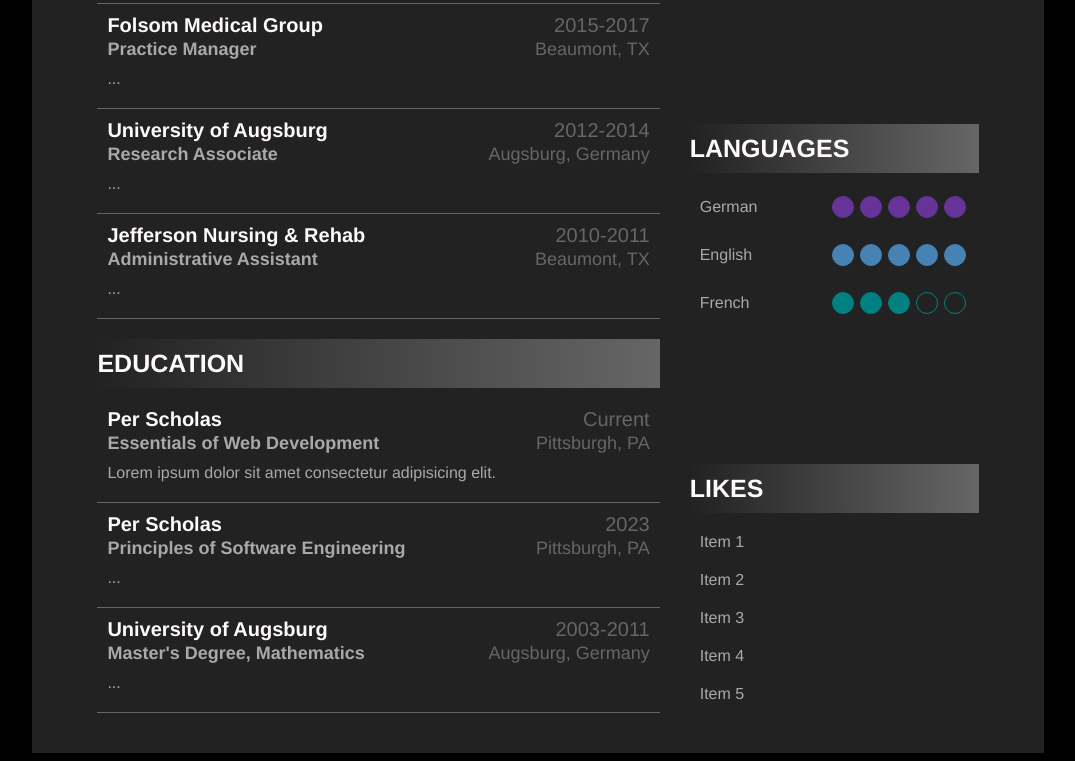
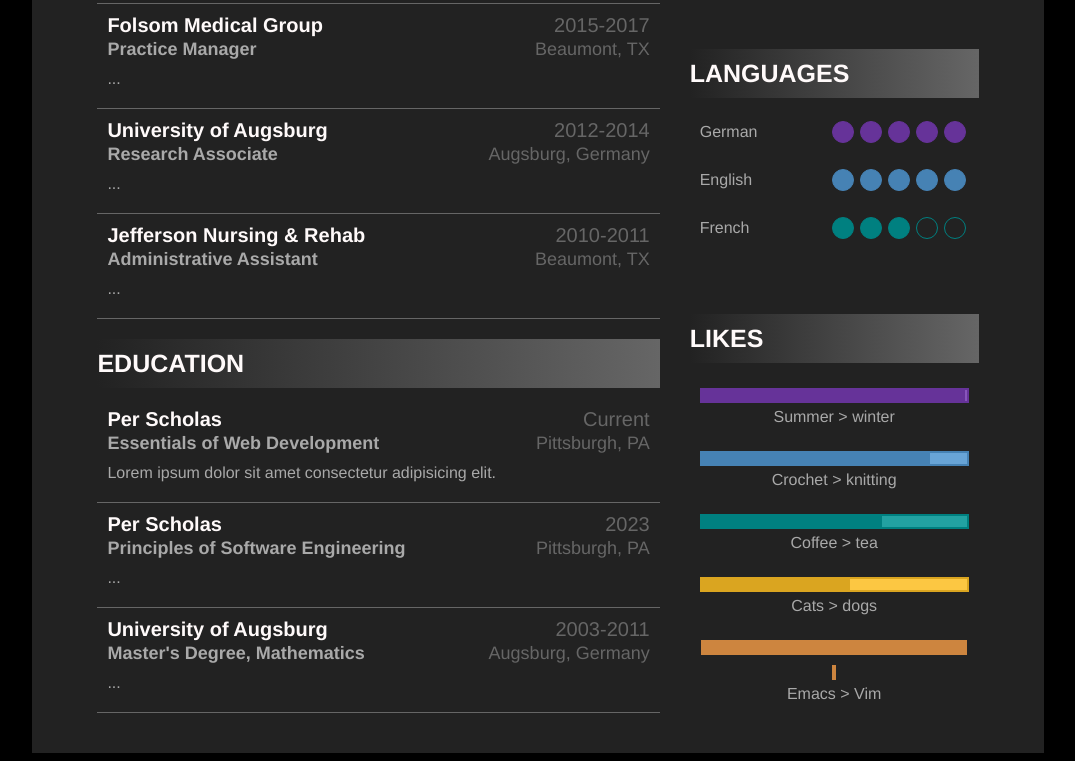
Before and after one commit to LunaPecura/ResumeNew, a plain HTML site: page index.html in a window 1280 px wide. Shown: the part 760-1521 px from the top of the page, without its empty margins (102-1177 px from the left). Drawn offline with Linux system fonts and the light colour scheme.

Commit message:
Fill in Likes Section

```diff
--- a/index.html
+++ b/index.html
@@ -194,11 +194,42 @@
 
         <div class="subsection" id="subsection-likes">
             <div class="subheader">LIKES</div>
-            <div class="content-item">Item 1</div>
-            <div class="content-item">Item 2</div>
-            <div class="content-item">Item 3</div>
-            <div class="content-item">Item 4</div>
-            <div class="content-item">Item 5</div>
+
+            <div class="like-item">
+                <div class="percentbar purple-filling" id="bar-1A"></div>
+                <div class="percentbar purple-pale-filling" id="bar-1B"></div>
+                <div class="force-wrap"></div>
+                <span>Summer > winter</span>
+            </div>
+
+            <div class="like-item">
+                <div class="percentbar blue-filling" id="bar-2A"></div>
+                <div class="percentbar blue-pale-filling" id="bar-2B"></div>
+                <div class="force-wrap"></div>
+                <span>Crochet > knitting</span>
+            </div>
+
+            <div class="like-item">
+                <div class="percentbar teal-filling" id="bar-3A"></div>
+                <div class="percentbar teal-pale-filling" id="bar-3B"></div>
+                <div class="force-wrap"></div>
+                <span>Coffee > tea</span>
+            </div>
+
+            <div class="like-item">
+                <div class="percentbar yellow-filling" id="bar-4A"></div>
+                <div class="percentbar yellow-pale-filling" id="bar-4B"></div>
+                <div class="force-wrap"></div>
+                <span>Cats > dogs</span>
+            </div>
+
+            <div class="like-item">
+                <div class="percentbar orange-filling" id="bar-5A"></div>
+                <div class="percentbar orange-pale-filling" id="bar-5B"></div>
+                <div class="force-wrap"></div>
+                <span>Emacs > Vim</span>
+            </div>
+
         </div>
     </div>
     <!-- END OF MAIN CONTAINER -->
--- a/styles.css
+++ b/styles.css
@@ -178,6 +178,14 @@ body {
     padding: 10px;
 }
 
+.like-item {
+    display: flex;
+    flex-flow: row wrap;
+    justify-content: center;
+    border: solid 0px var(--txtcolor-muted);
+    padding: 10px;
+}
+
 /* --------------------------------------------------------------------------- */
 
 .circle-empty {
@@ -206,9 +214,37 @@ body {
     margin-right: 15px;
 }
 
+.percentbar {
+    box-sizing: border-box;
+    height: 15px;
+    margin: 5px auto;
+    border: 2px solid black;
+}
+
+#bar-3A { width: 67%; }
+#bar-3B { width: 33%; }
+#bar-1A { width: 98%; }
+#bar-1B { width: 2%;}
+#bar-2A { width: 85%; }
+#bar-2B { width: 15%; }
+#bar-4A { width: 55%; }
+#bar-4B { width: 45%; }
+#bar-5A { width: 99%; }
+#bar-5B { width: 1%; }
+
 .purple-filling { background-color: rebeccapurple; border-color: rebeccapurple; }
 .blue-filling { background-color: steelblue; border-color: steelblue; }
 .teal-filling { background-color: teal; border-color: teal; }
 .yellow-filling { background-color: goldenrod; border-color: goldenrod; }
 .orange-filling { background-color: peru; border-color: peru; }
+.purple-pale-filling { background-color: #8855bb; border-color: rebeccapurple; }
+.blue-pale-filling { background-color: #68a4d6; border-color: steelblue; }
+.teal-pale-filling { background-color: #22a2a2; border-color: teal; }
+.yellow-pale-filling { background-color: #fcc742; border-color: goldenrod; }
+.orange-pale-filling { background-color: #efa761; border-color: peru; }
+
+.purple-border { border-color: rebeccapurple; }
+.blue-border { border-color: steelblue; }
 .teal-border { border-color: teal; }
+.yellow-border { border-color: goldenrod; }
+.orange-border { border-color: peru; }
```
